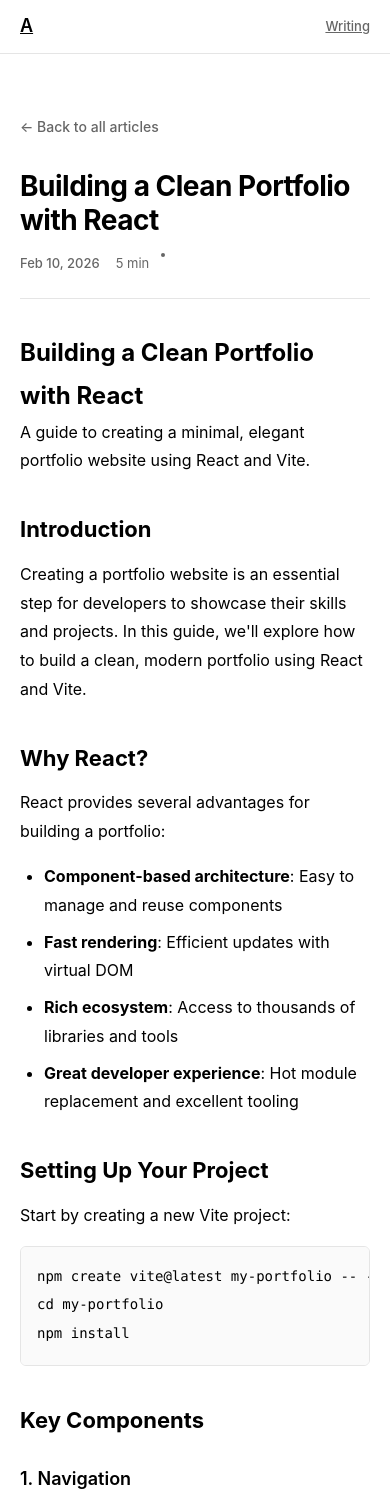
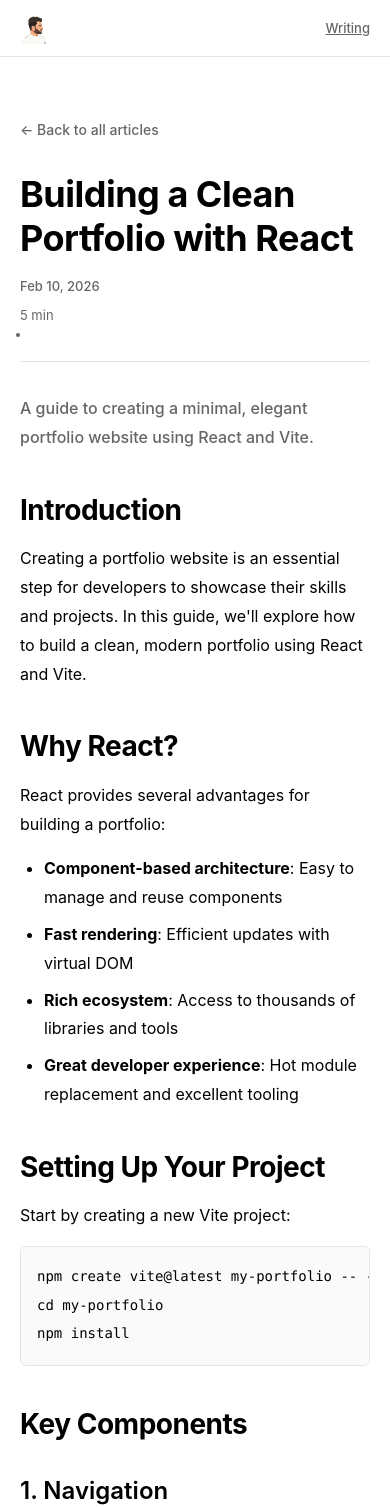
Before and after one commit to ashishnitw/ashish-ranjan, a React (Vite) app: page /writings/building-clean-portfolio in a window 390 px wide. Shown: the top 1507 px of the page. Built offline with nearby package versions, Linux system fonts and the light colour scheme.

Commit message:
fixed ui issues

```diff
--- a/src/components/Hero.jsx
+++ b/src/components/Hero.jsx
@@ -4,9 +4,9 @@ export default function Hero() {
   return (
     <section className="hero">
       <div className="hero-content">
-        <h1 className="hero-title">
+        <h3 className="hero-title">
           Hi, I'm {profile.name}
-        </h1>
+        </h3>
         <p className="hero-description">
           {profile.description}
         </p>
--- a/src/components/Navigation.jsx
+++ b/src/components/Navigation.jsx
@@ -1,4 +1,5 @@
 import { Link, useLocation } from 'react-router-dom'
+import logo from '../assets/logo.jpg'
 
 export default function Navigation() {
   const location = useLocation()
@@ -7,7 +8,7 @@ export default function Navigation() {
     <nav className="navbar">
       <div className="nav-container">
         <Link to="/" className="nav-logo">
-          A
+          <img src={logo} alt="Logo" className="logo-image" />
         </Link>
         <div className="nav-links">
           <Link
--- a/src/data/articles/building-clean-portfolio.md
+++ b/src/data/articles/building-clean-portfolio.md
@@ -5,8 +5,6 @@ date: Feb 10, 2026
 readTime: 5 min
 slug: building-clean-portfolio
 ---
-
-# Building a Clean Portfolio with React
 
 A guide to creating a minimal, elegant portfolio website using React and Vite.
 
--- a/src/data/articles/css-grid-vs-flexbox.md
+++ b/src/data/articles/css-grid-vs-flexbox.md
@@ -5,8 +5,6 @@ date: Jan 20, 2026
 readTime: 6 min
 slug: css-grid-vs-flexbox
 ---
-
-# CSS Grid vs Flexbox: When to Use Each
 
 A practical comparison of two powerful CSS layout tools and how to choose between them.
 
--- a/src/data/articles/javascript-best-practices.md
+++ b/src/data/articles/javascript-best-practices.md
@@ -5,8 +5,6 @@ date: Jan 28, 2026
 readTime: 8 min
 slug: javascript-best-practices
 ---
-
-# JavaScript Best Practices in 2026
 
 Essential patterns and practices for writing clean, maintainable JavaScript code.
 
--- a/src/data/articles/minimalist-web-design.md
+++ b/src/data/articles/minimalist-web-design.md
@@ -5,8 +5,6 @@ date: Feb 5, 2026
 readTime: 7 min
 slug: minimalist-web-design
 ---
-
-# The Art of Minimalist Web Design
 
 Exploring principles of minimalism in modern web design and why less is more.
 
--- a/src/data/articles/performance-optimization.md
+++ b/src/data/articles/performance-optimization.md
@@ -5,8 +5,6 @@ date: Jan 5, 2026
 readTime: 9 min
 slug: performance-optimization
 ---
-
-# Performance Optimization Techniques
 
 Tips and tricks to optimize your React applications for better performance.
 
--- a/src/data/articles/react-hooks-guide.md
+++ b/src/data/articles/react-hooks-guide.md
@@ -5,8 +5,6 @@ date: Jan 12, 2026
 readTime: 10 min
 slug: react-hooks-guide
 ---
-
-# React Hooks: A Complete Guide
 
 Understanding React hooks and how to use them to build powerful functional components.
 
--- a/src/styles.css
+++ b/src/styles.css
@@ -30,7 +30,64 @@ body {
   line-height: 1.6;
 }
 
+/* =============================================================================
+   HEADING STYLES
+   ============================================================================= */
 
+h1 {
+  font-size: 56px;
+  font-weight: 700;
+  color: var(--primary);
+  line-height: 1.2;
+  letter-spacing: -0.5px;
+  margin-bottom: 16px;
+}
+
+h2 {
+  font-size: 42px;
+  font-weight: 700;
+  color: var(--primary);
+  line-height: 1.3;
+  letter-spacing: -0.5px;
+  margin-top: 40px;
+  margin-bottom: 16px;
+}
+
+h3 {
+  font-size: 32px;
+  font-weight: 600;
+  color: var(--primary);
+  line-height: 1.3;
+  margin-top: 32px;
+  margin-bottom: 12px;
+}
+
+h4 {
+  font-size: 24px;
+  font-weight: 600;
+  color: var(--primary);
+  line-height: 1.3;
+  margin-top: 24px;
+  margin-bottom: 10px;
+}
+
+h5 {
+  font-size: 20px;
+  font-weight: 600;
+  color: var(--primary);
+  line-height: 1.3;
+  margin-top: 20px;
+  margin-bottom: 8px;
+}
+
+h6 {
+  font-size: 16px;
+  font-weight: 600;
+  color: var(--primary);
+  line-height: 1.3;
+  margin-top: 16px;
+  margin-bottom: 8px;
+}
 
 /* =============================================================================
    APP LAYOUT
@@ -55,7 +112,6 @@ body {
    ============================================================================= */
 
 .navbar {
-  background-color: var(--secondary);
   border-bottom: 1px solid var(--border);
   position: sticky;
   top: 0;
@@ -82,10 +138,18 @@ body {
   border: none;
   cursor: pointer;
   padding: 0;
+  display: flex;
+  align-items: center;
 }
 
 .nav-logo:hover {
   opacity: 0.7;
+}
+
+.logo-image {
+  height: 32px;
+  width: auto;
+  object-fit: contain;
 }
 
 .nav-links {
@@ -125,11 +189,7 @@ body {
 }
 
 .hero-title {
-  font-size: 56px;
-  font-weight: 700;
-  color: var(--primary);
-  line-height: 1.2;
-  letter-spacing: -0.5px;
+  max-width: 600px;
 }
 
 .hero-description {
@@ -276,15 +336,6 @@ body {
   border-bottom: 1px solid var(--border);
 }
 
-.article-detail-header h1 {
-  font-size: 42px;
-  font-weight: 700;
-  color: var(--primary);
-  margin-bottom: 16px;
-  line-height: 1.2;
-  letter-spacing: -0.5px;
-}
-
 .article-detail-meta {
   display: flex;
   gap: 16px;
@@ -311,31 +362,12 @@ body {
   color: var(--text);
 }
 
-/* Markdown content styling */
-.article-content h2 {
-  font-size: 28px;
-  font-weight: 700;
-  margin-top: 40px;
-  margin-bottom: 16px;
-  color: var(--primary);
-  line-height: 1.3;
-}
-
-.article-content h3 {
-  font-size: 22px;
-  font-weight: 600;
-  margin-top: 32px;
-  margin-bottom: 12px;
-  color: var(--primary);
-  line-height: 1.3;
-}
-
-.article-content h4 {
+.article-content > p:first-child {
   font-size: 18px;
-  font-weight: 600;
-  margin-top: 24px;
-  margin-bottom: 10px;
-  color: var(--primary);
+  color: var(--text-light);
+  margin-bottom: 32px;
+  line-height: 1.8;
+  font-weight: 500;
 }
 
 .article-content p {
@@ -471,6 +503,30 @@ body {
    ============================================================================= */
 
 @media (max-width: 768px) {
+  h1 {
+    font-size: 36px;
+  }
+
+  h2 {
+    font-size: 28px;
+  }
+
+  h3 {
+    font-size: 24px;
+  }
+
+  h4 {
+    font-size: 20px;
+  }
+
+  h5 {
+    font-size: 18px;
+  }
+
+  h6 {
+    font-size: 16px;
+  }
+
   .footer-container {
     padding: 12px 20px;
   }
@@ -489,10 +545,6 @@ body {
 
   .nav-link {
     font-size: 13px;
-  }
-
-  .hero-title {
-    font-size: 36px;
   }
 
   .hero-description {
@@ -528,52 +580,17 @@ body {
     padding: 60px 20px;
   }
 
-  .nav-container {
-    padding: 12px 20px;
-  }
-
-  .nav-links {
-    gap: 24px;
-  }
-
-  .nav-link {
-    font-size: 13px;
-  }
-
-  .hero-title {
-    font-size: 36px;
-  }
-
-  .hero-description {
-    font-size: 16px;
-  }
-
-  .hero-stats {
-    gap: 32px;
-  }
-
-  .stat-value {
-    font-size: 20px;
-  }
-
-  .articles-title {
-    font-size: 28px;
-  }
-
-  .article-detail-header h1 {
-    font-size: 28px;
-  }
-
-  .article-content h2 {
-    font-size: 22px;
-  }
-
-  .article-content h3 {
-    font-size: 18px;
-  }
-
   .article-detail-header {
     margin-bottom: 32px;
     padding-bottom: 24px;
   }
+
+  .article-detail-meta {
+    flex-direction: column;
+    gap: 8px;
+  }
+
+  .article-content > p:first-child {
+    font-size: 16px;
+  }
 }
```
Also changed, not shown: src/assets/logo.jpg (renamed from src/data/logo.jpg).
